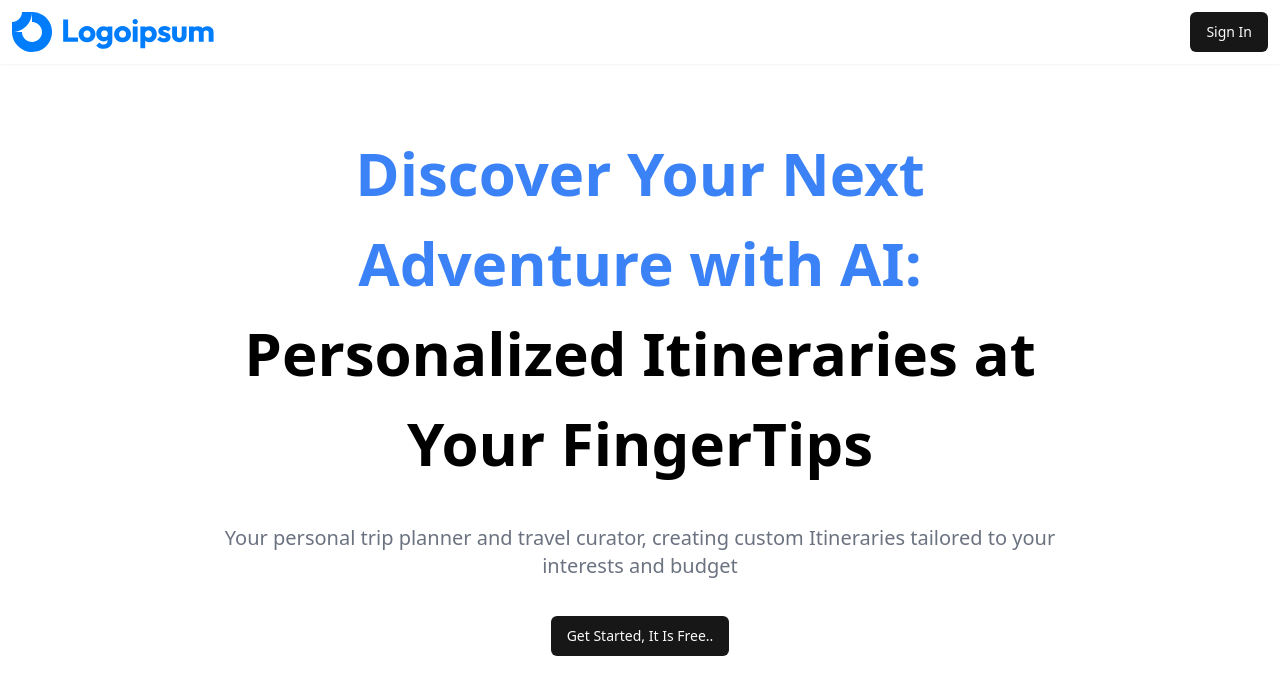
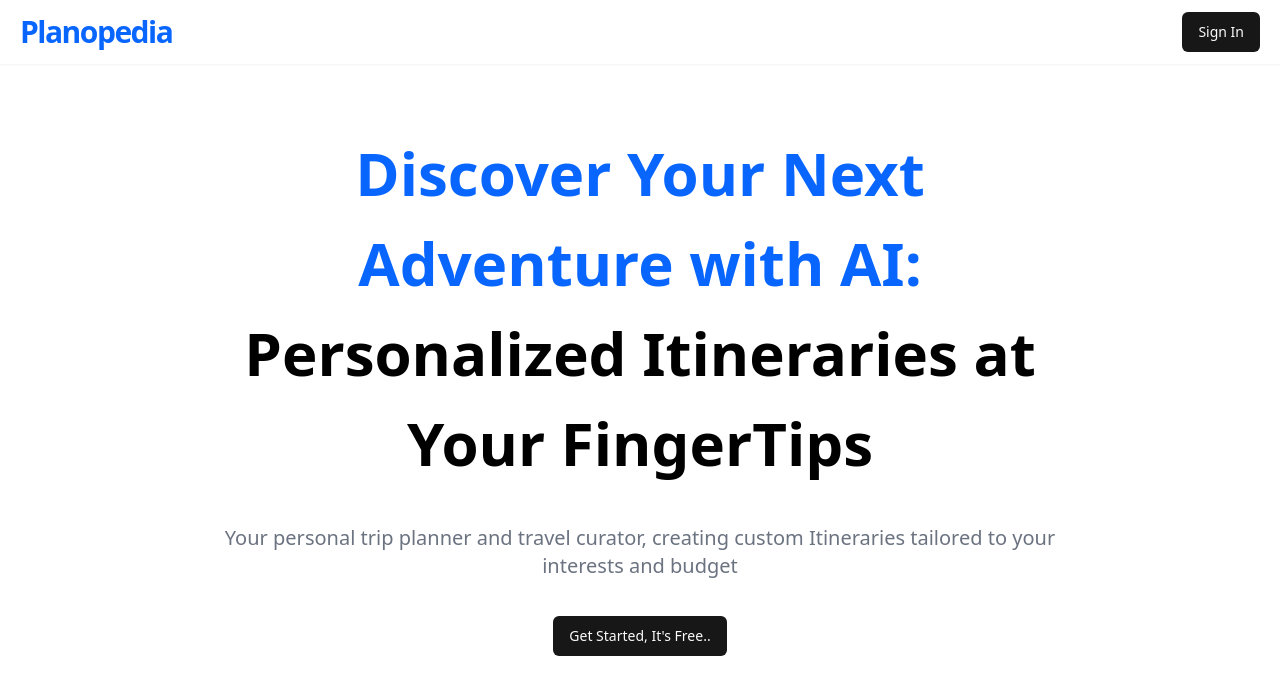
Before and after one commit to vvvardhan3/TravelPlanner-AI, a React (Vite) app: page / in a window 1280 px wide. Shown: the top 694 px of the page. Built offline with nearby package versions, Linux system fonts and the light colour scheme.

Commit message:
working on autoplaces

```diff
--- a/package.json
+++ b/package.json
@@ -16,6 +16,7 @@
     "lucide-react": "^0.462.0",
     "react": "^18.3.1",
     "react-dom": "^18.3.1",
+    "react-google-places-autocomplete": "^4.1.0",
     "react-router-dom": "^7.0.1",
     "tailwind-merge": "^2.5.5",
     "tailwindcss-animate": "^1.0.7"
--- a/src/components/ui/custom/Header.jsx
+++ b/src/components/ui/custom/Header.jsx
@@ -1,15 +1,16 @@
 import { Button } from "../button";
 
-
 function Header() {
-    return (
-        <div className="p-3 shadow-sm flex justify-between items-center">
-            <img src="/logo.svg" alt="logo" />
-            <div>
-                <Button>Sign In</Button>
-            </div>
-        </div>
-    )
+  return (
+    <div className="p-3 shadow-sm flex justify-between items-center">
+      <h1 className="text-3xl font-bold tracking-tighter px-2 text-[#0866ff] cursor-pointer">
+        Planopedia
+      </h1>
+      <div className="px-2">
+        <Button>Sign In</Button>
+      </div>
+    </div>
+  );
 }
 
 export default Header;
--- a/src/components/ui/custom/Hero.jsx
+++ b/src/components/ui/custom/Hero.jsx
@@ -1,21 +1,25 @@
-import { Link } from "react-router-dom"
-import { Button } from "../button"
+import { Link } from "react-router-dom";
+import { Button } from "../button";
 
 function Hero() {
   return (
     <div className="flex flex-col items-center mx-56 gap-9">
       <h1 className="font-extrabold text-[60px] text-center mt-16">
-        <span className="text-blue-500">Discover Your Next Adventure with AI:</span> Personalized Itineraries at Your FingerTips
+        <span className="text-[#0866ff]">
+          Discover Your Next Adventure with AI:
+        </span>{" "}
+        Personalized Itineraries at Your FingerTips
       </h1>
-      <p className="text-xl text-gray-500 text-center">Your personal trip planner and travel curator, creating custom Itineraries tailored to your interests and budget</p>
+      <p className="text-xl text-gray-500 text-center">
+        Your personal trip planner and travel curator, creating custom
+        Itineraries tailored to your interests and budget
+      </p>
 
-      <Link to={'/create-trip'}>
-      <Button>Get Started, It Is Free..</Button>
+      <Link to={"/create-trip"}>
+        <Button>Get Started, It's Free..</Button>
       </Link>
-
-
     </div>
-  )
+  );
 }
 
-export default Hero
+export default Hero;
--- a/src/create-trip/index.jsx
+++ b/src/create-trip/index.jsx
@@ -1,12 +1,26 @@
-// import React from 'react'
+import GooglePlacesAutocomplete from "react-google-places-autocomplete";
 
 function CreateTrip() {
   return (
     <>
-    <h2>Create-Trip</h2>
+      <div className="sm:px-10 md:px-32 lg:px-56 xl:px-10 px-5 mt-10">
+        <h2 className="font-bold text-3xl">Tell us your travel perferences</h2>
+        <p className="mt-3 text-xl text-gray-500">
+          Just provide some basic information, and our trip planner will
+          generate a customized itinerary based on your perferences
+        </p>
+
+        <div className="mt-10">
+          <div>
+            <h2 className="text-xl font-medium">What is your destination?</h2>
+            <GooglePlacesAutocomplete
+            apiKey= {import.meta.env.GOOGLE_PLACES_API_KEY}
+            />
+          </div>
+        </div>
+      </div>
     </>
-
-  )
+  );
 }
 
-export default CreateTrip
+export default CreateTrip;
```
Also changed, not shown: public/logo.svg (deleted), 1 other file (tests, documents, lock files or other folders).
